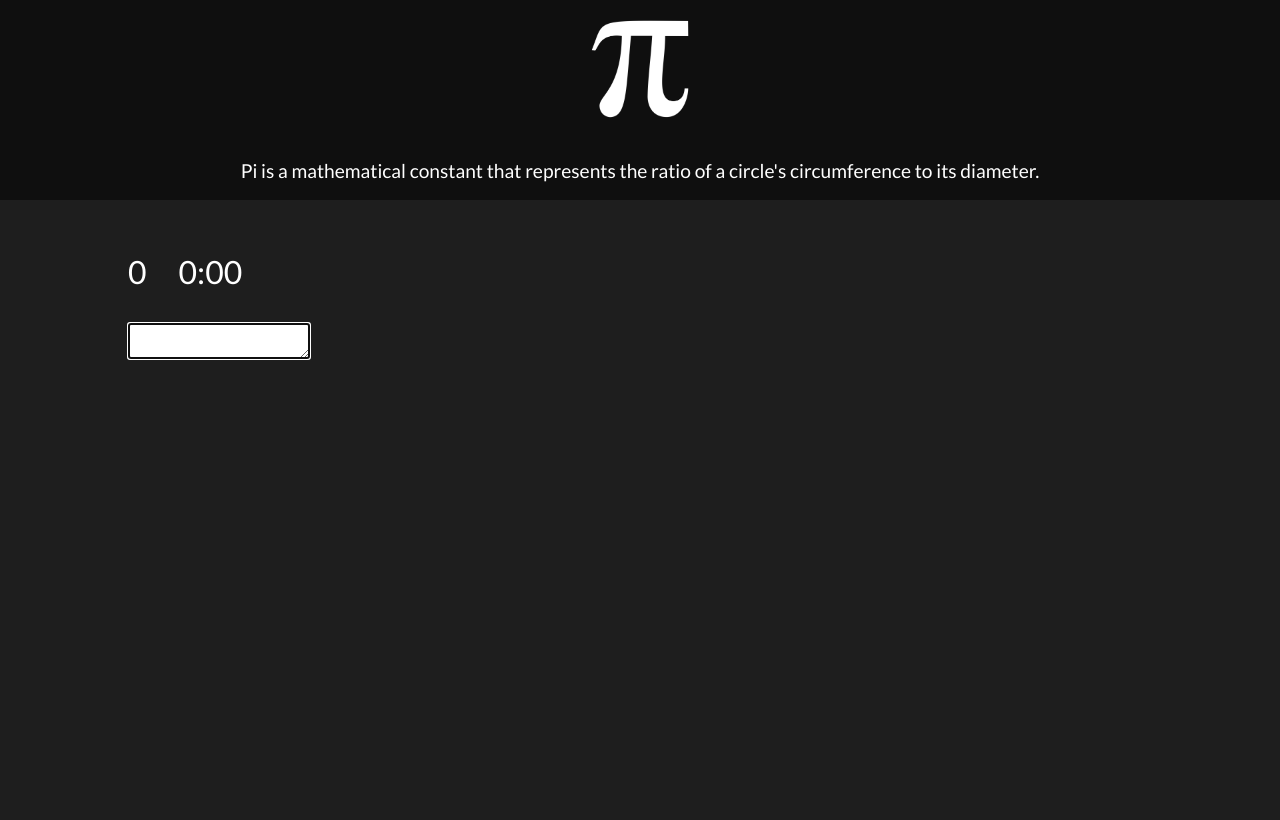
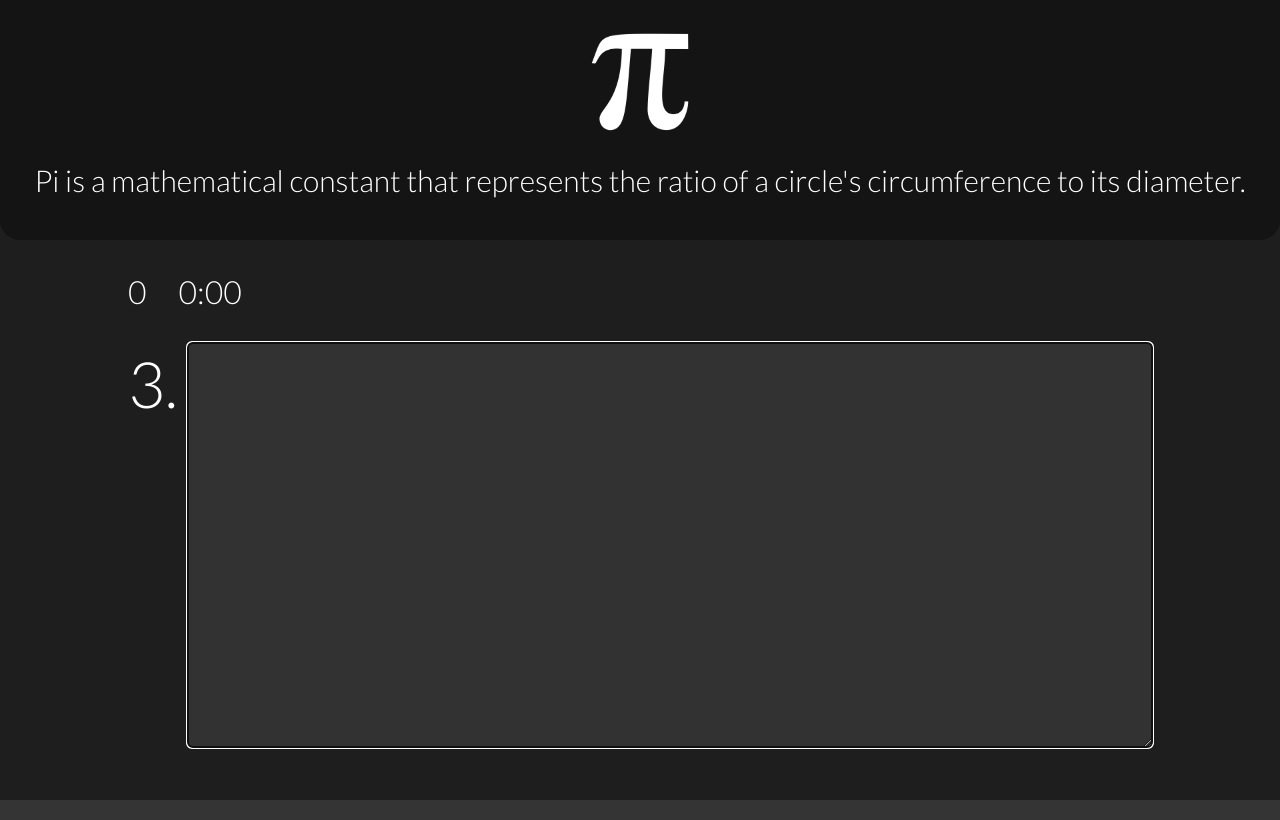
Before and after one commit to taemincode/Pi, a Flask app: page / in a window 1280 px wide; the page is wider, and only the part inside the window is pictured. Run offline with Flask 3, Linux system fonts and the light colour scheme.

Commit message:
Finished implementing all the features

```diff
--- a/app/static/css/style.css
+++ b/app/static/css/style.css
@@ -3,18 +3,21 @@ body {
     margin: 0;
     padding: 0;
     font-family: 'Lato', sans-serif;
+    font-weight: 300;
     background-color: rgb(30, 30, 30);
 }
 
 .top_container {
-    height: 25vh;
+    height: 30vh;
     width: 100vw;
-    background-color: rgb(15, 15, 15);
+    background-color: rgb(20, 20, 20);
     color: white;
     display: flex;
     flex-direction: column;
     align-items: center;
     justify-content: center;
+    border-bottom-left-radius: 20px;
+    border-bottom-right-radius: 20px;
 }
 
 .logo {
@@ -22,18 +25,22 @@ body {
     height: 100px;
     border-radius: 50%;
     margin-top: 20px;
-    margin-bottom: 20px;
+    margin-bottom: 0px;
+}
+
+.content {
+    text-align: center;
+    font-size: 30px;
 }
 
 .bottom_container {
-    height: 75vh;
-    width: 100vw;
+    height: 70vh;
+    width: 80vw;
     color: white;
     display: flex;
     flex-direction: column;
     margin-right: 10vw;
     margin-left: 10vw;
-    margin-top: 20px;
 }
 
 .score {
@@ -45,3 +52,71 @@ body {
 #score {
     margin-right: 2rem;
 }
+
+/* Hide spinners in Chrome, Safari, Edge, Opera */
+input[type=number]::-webkit-inner-spin-button,
+input[type=number]::-webkit-outer-spin-button {
+  -webkit-appearance: none;
+  margin: 0;
+}
+
+/* Hide spinners in Firefox and standard browsers */
+input[type=number] {
+  -moz-appearance: textfield;
+  appearance: textfield;
+}
+
+.input-container {
+    display: flex;
+    flex-direction: row;
+    align-items: top;
+    justify-content: center;
+}
+
+.input {
+    width: 80vw;
+    height: 50vh;
+    border-radius: 5px;
+    border: none;
+    background-color: rgb(50, 50, 50);
+    color: white;
+    font-size: 4rem;
+    padding-left: 10px;
+    font-family: 'Lato', sans-serif;
+    font-weight: 300;
+}
+
+.text {
+    font-size: 4rem;
+    font-family: 'Lato', sans-serif;
+    font-weight: 300;
+    color: white;
+    margin-top: 2px;
+    margin-right: 10px;
+}
+
+.popup {
+    display: none;
+    position: fixed;
+    top: 0;
+    left: 0;
+    width: 100vw;
+    height: 100vh;
+    background-color: rgba(0, 0, 0, 0.6);
+    justify-content: center;
+    align-items: center;
+}
+
+.popup-content {
+    background: white;
+    padding: 30px;
+    border-radius: 12px;
+    font-size: 20px;
+    text-align: center;
+}
+
+.close-btn {
+    margin-top: 15px;
+    padding: 8px 16px;
+    cursor: pointer;
+}
--- a/app/templates/index.html
+++ b/app/templates/index.html
@@ -14,7 +14,7 @@
                     <img src="/static/images/pi_symbol.png" alt="Pi Symbol" width="100" height="100">
                 </div>
                 <div class="content">
-                    <p style="font-size: larger; text-align: center;">Pi is a mathematical constant that represents the ratio of a circle's circumference to its diameter.</p>
+                    <p>Pi is a mathematical constant that represents the ratio of a circle's circumference to its diameter.</p>
                 </div>
             </div>
             <div class="bottom_container">
@@ -22,12 +22,17 @@
                     <p id = "score">0</p>
                     <p id = "time">0:00</p>
                 </div>
-                <div class = "input-container">
+                <div class="input-container">
+                    <p class="text">3.</p>
                     <textarea id="input" class="input" autofocus></textarea>
+                </div>
+            </div>
+            <div class="popup" id="scorePopup">
+                <div class="popup-content">
+                <p id="scoreText"></p>
+                <button class="close-btn" onclick="closePopup()">Close</button>
             </div>
         </main>
-        <script>
-
-        </script>
+        <script src="/static/js/main.js"></script>
     </body>
 </html>
```
Also changed, not shown: app/static/js/main.js (added, +93 -0 lines).
